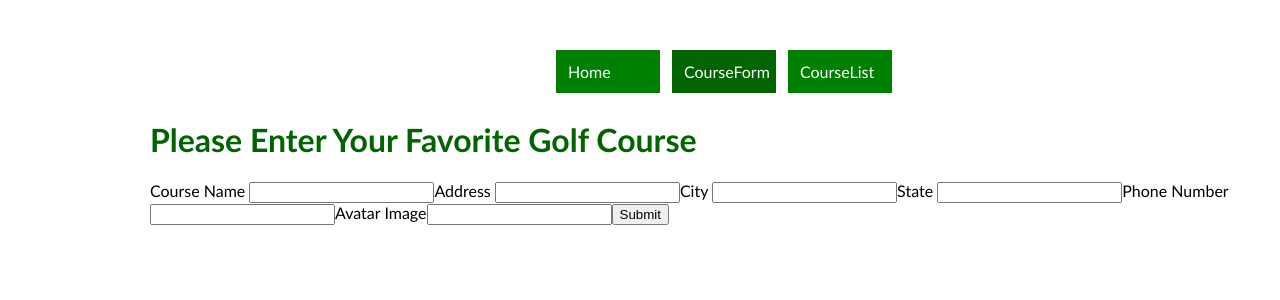
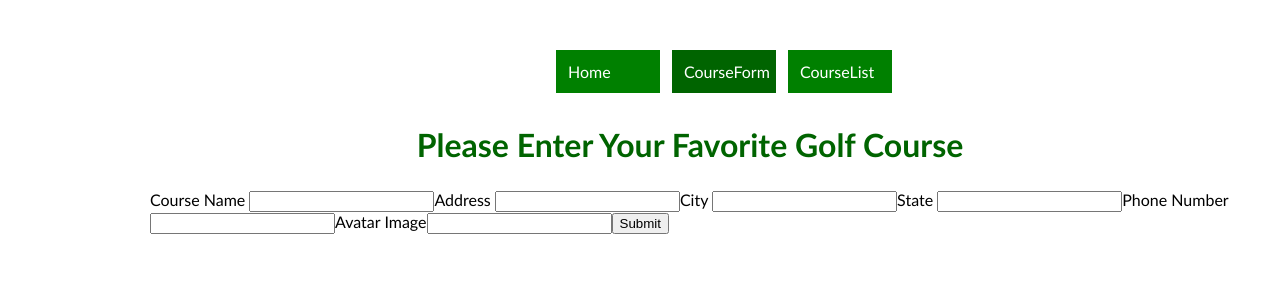
Before and after one commit to craigjford/react-cjf-final-project, a React (Create React App) app: page /courseform in a window 1280 px wide. Shown: the top 300 px of the page. Built offline with nearby package versions, Linux system fonts and the light colour scheme; data requests are answered from the project's data file.

Commit message:
Updated Home Page CSS

```diff
--- a/src/components/CourseForm.js
+++ b/src/components/CourseForm.js
@@ -49,7 +49,7 @@ function CourseForm({ onFormSubmit }) {
 
   return (
     <div className="course-form">
-      <h1>Please Enter Your Favorite Golf Course</h1>
+      <h1 className="formhdr">Please Enter Your Favorite Golf Course</h1>
       <form onSubmit={handleSubmit}>
         <label htmlFor="courseName">Course Name </label>
           <input
--- a/src/index.css
+++ b/src/index.css
@@ -35,10 +35,11 @@ article {
 
 p {
     margin-left: 300px;
-    max-width: 500px
+    max-width: 500px;
+    font-size: 17px;
 }
 
-h1.coursename {
+h1.coursename, h1.formhdr {
     text-align: center;
     padding: 10px;
     margin: 1rem 2rem;
```
